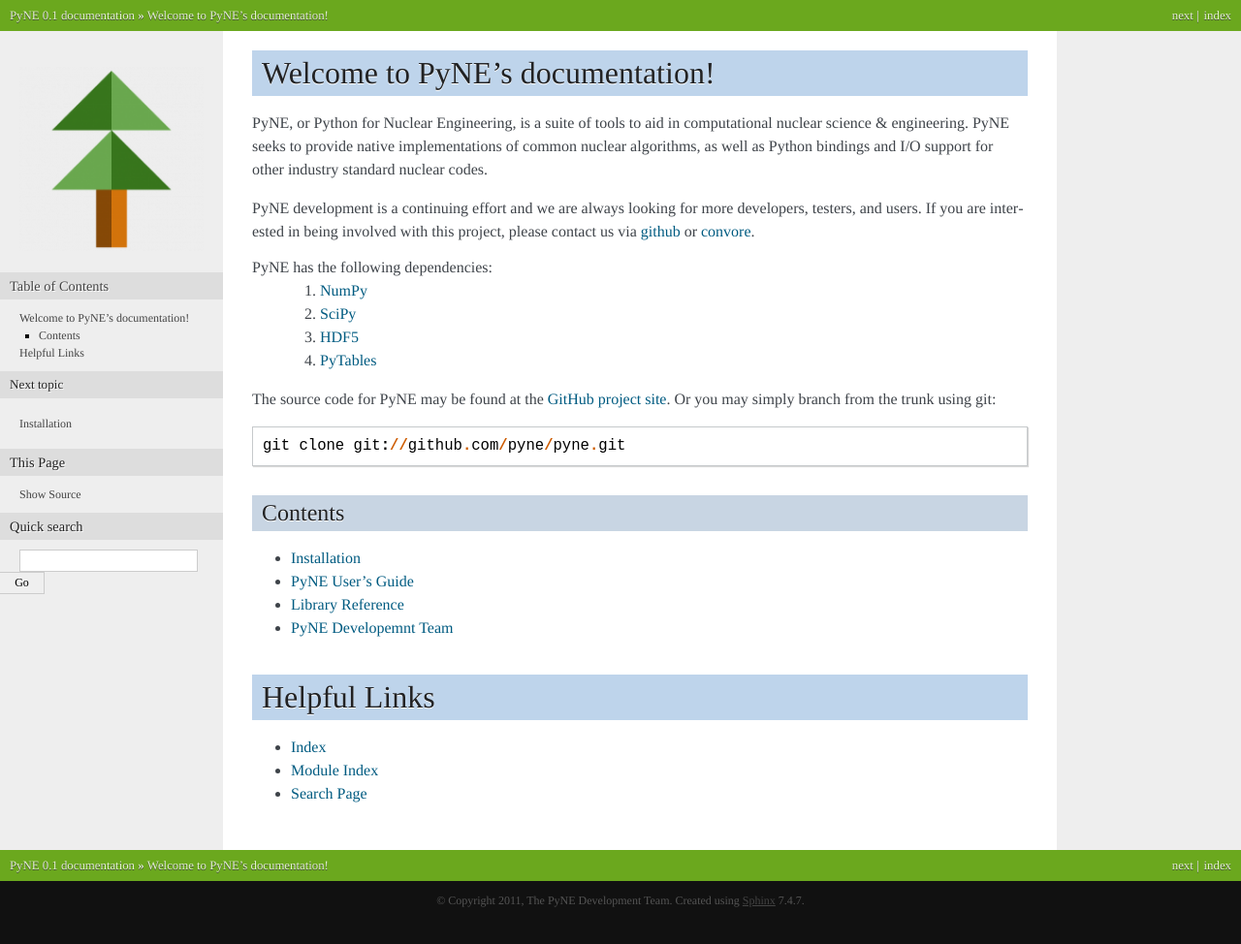
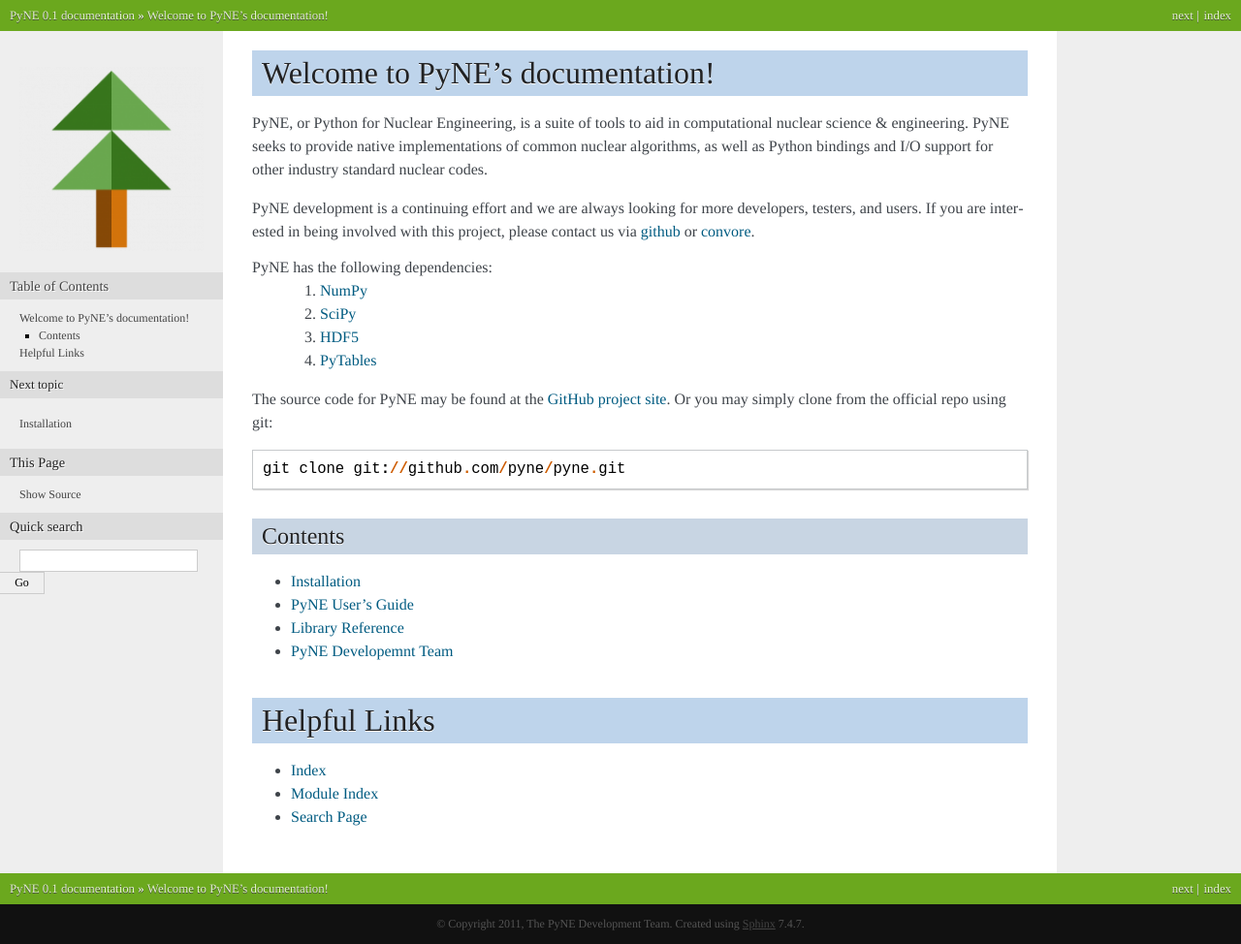
Before and after one commit to pyne/pyne, a Sphinx documentation site: the page built from docs/source/index.rst, in a window 1280 px wide. Shown: the whole page at 97% size. Built offline with Sphinx 7.4.7, drawn with Linux system fonts in a browser that asks for light colours; formulas are drawn with MathJax 3; before the commit the page ends 950 px from its top, so only the background shows below that.

Commit message:
Updated some really old text on index of docs.

```diff
--- a/docs/source/index.rst
+++ b/docs/source/index.rst
@@ -18,7 +18,7 @@ PyNE has the following dependencies:
    #. `PyTables <http://www.pytables.org/>`_
 
 The source code for PyNE may be found at the `GitHub project site`_.
-Or you may simply branch from the trunk using git::
+Or you may simply clone from the official repo using git::
 
     git clone git://github.com/pyne/pyne.git
 
```
